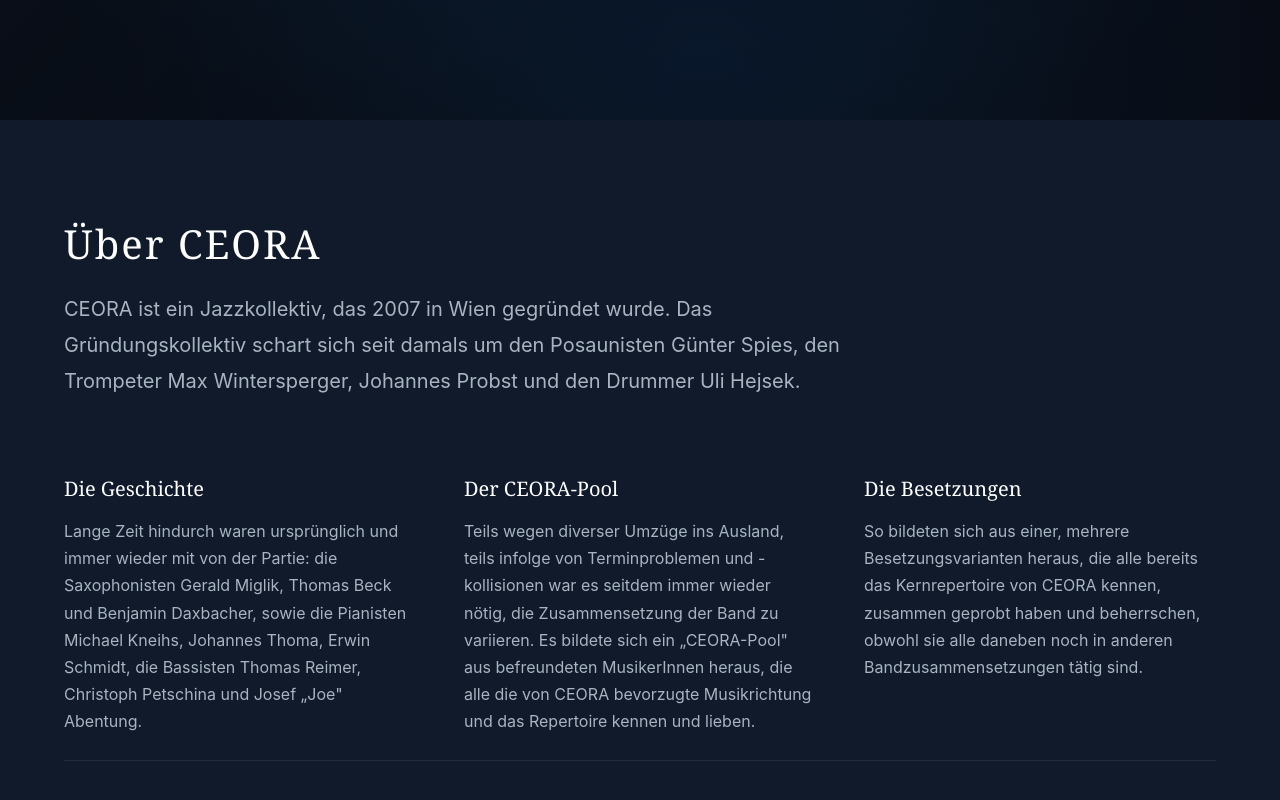
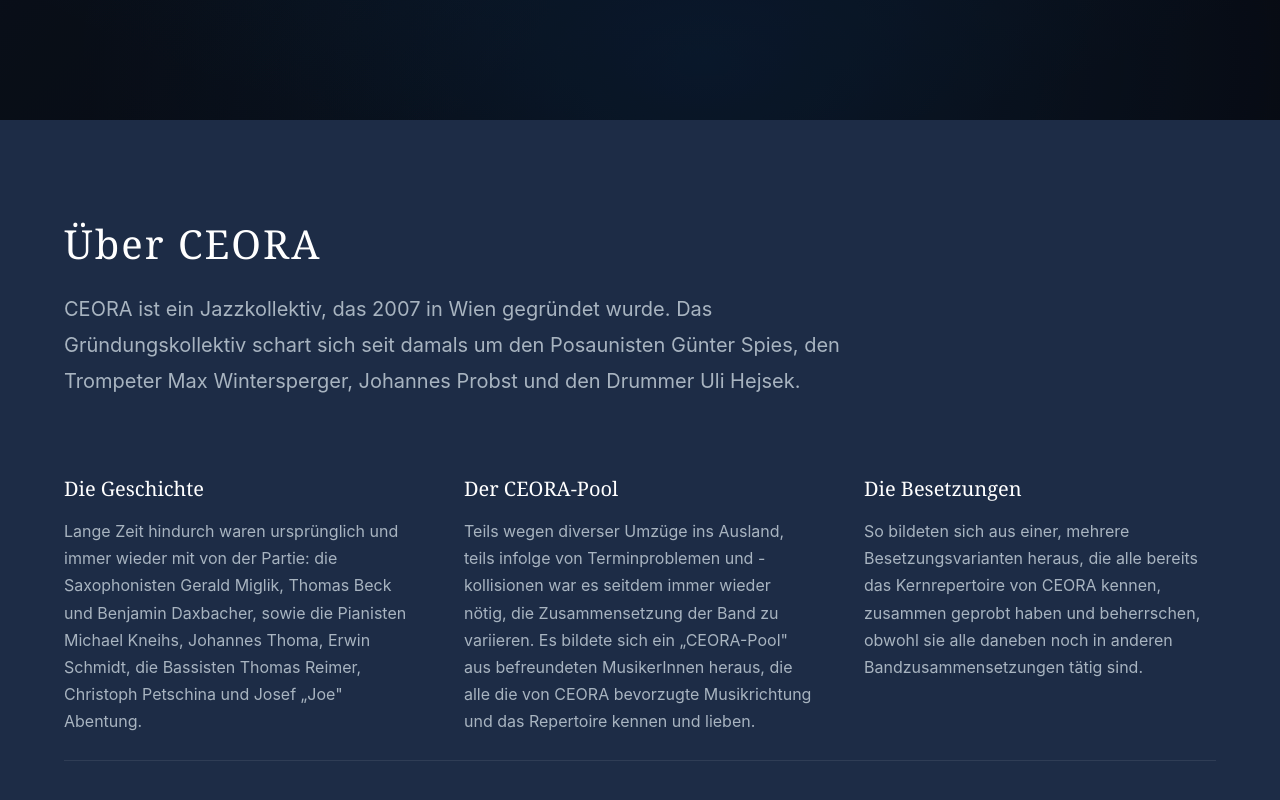
Before and after one commit to ceora-jazz-collective/website, an Astro site: page / in a window 1280 px wide. Shown: the part 680-1480 px from the top of the page. Built offline with nearby package versions, Linux system fonts and the light colour scheme; Astro itself is replaced by a stand-in of ours.

Commit message:
Color schema lapislazuli

```diff
--- a/src/styles/variables.scss
+++ b/src/styles/variables.scss
@@ -57,7 +57,7 @@
 
 // Base colors (lapislazuli)
 $color-bg-primary: #070a12;
-$color-bg-secondary: #101a2b;
+$color-bg-secondary: #1d2c46;
 $color-bg-tertiary: #0b1220;
 
 // Accent colors (lapislazuli)
```
